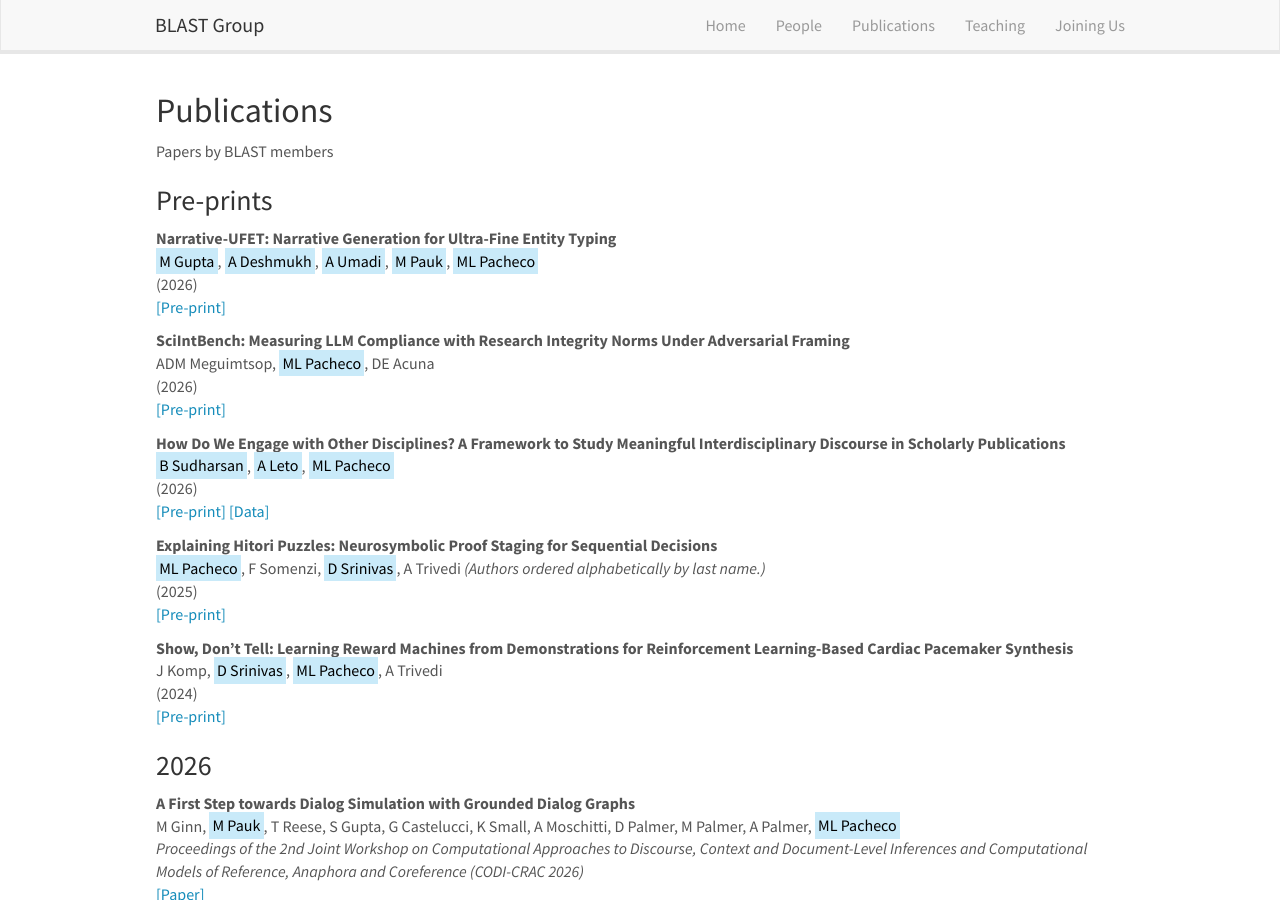
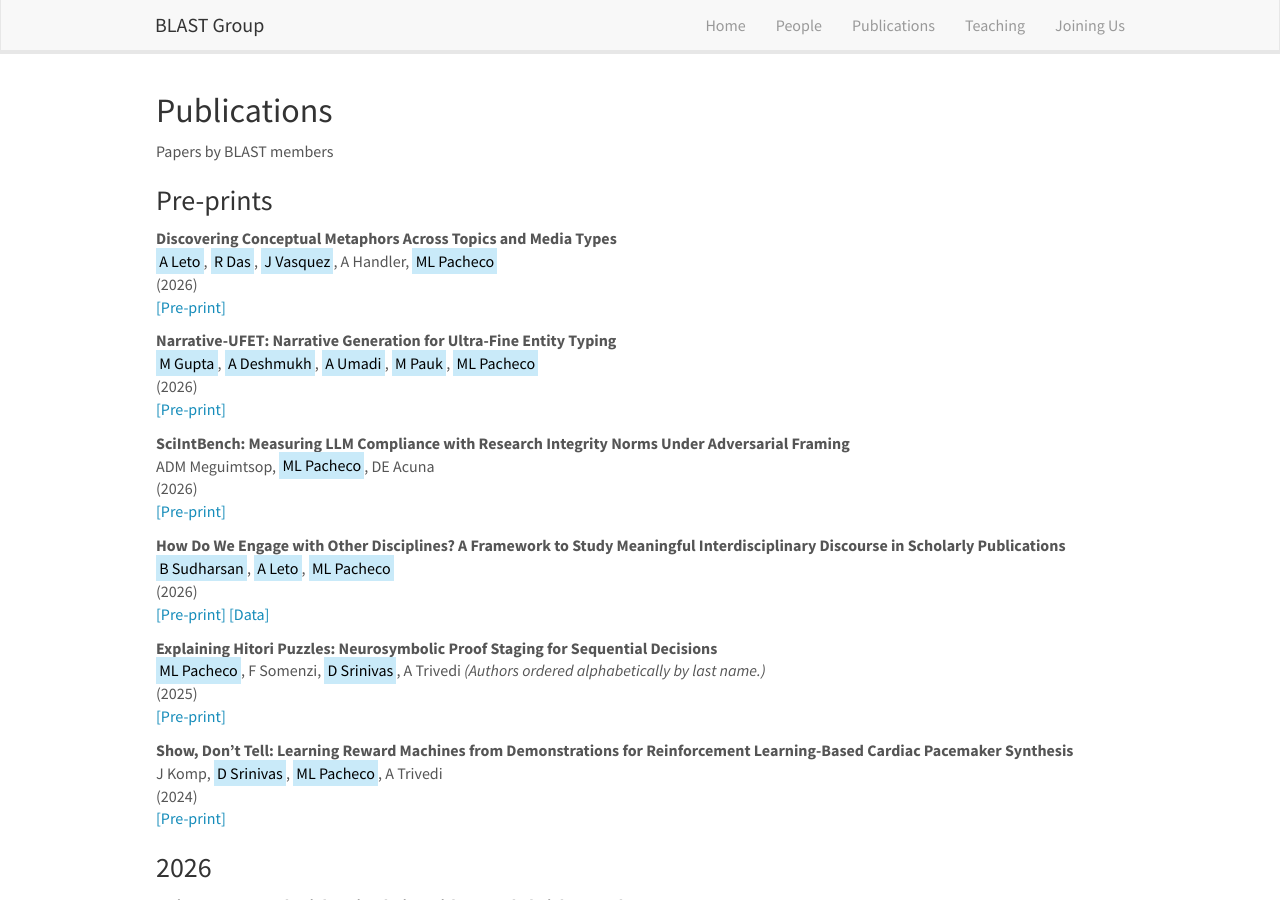
Before and after one commit to blast-cu/blast-cu.github.io, a Jekyll site: the page built from _pages/publications.md, in a window 1280 px wide and 900 px high. Built offline with Jekyll 4.4.1, drawn with Linux system fonts in a browser that asks for light colours; nearby versions of some CDN libraries.

Commit message:
Update publist_preprint.yml

```diff
--- a/_data/publist_preprint.yml
+++ b/_data/publist_preprint.yml
@@ -1,3 +1,12 @@
+- title: "Discovering Conceptual Metaphors Across Topics and Media Types"
+  authors: <mark>A Leto</mark>, <mark>R Das</mark>, <mark>J Vasquez</mark>, A Handler, <mark>ML Pacheco</mark>
+  highlight: 0
+  link:
+    url: https://arxiv.org/abs/2608.06652
+    display: \[Pre-print\]
+  year: 2026
+
+
 - title: "Narrative-UFET: Narrative Generation for Ultra-Fine Entity Typing"
   authors: <mark>M Gupta</mark>, <mark>A Deshmukh</mark>, <mark>A Umadi</mark>, <mark>M Pauk</mark>, <mark>ML Pacheco</mark>
   highlight: 0
```
